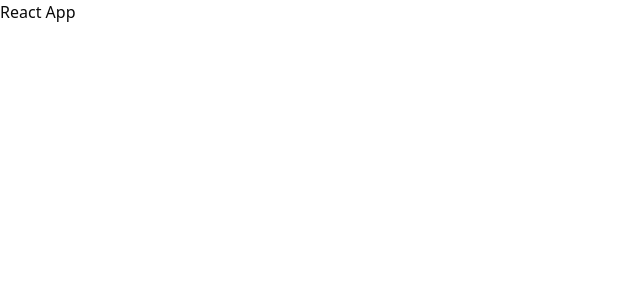
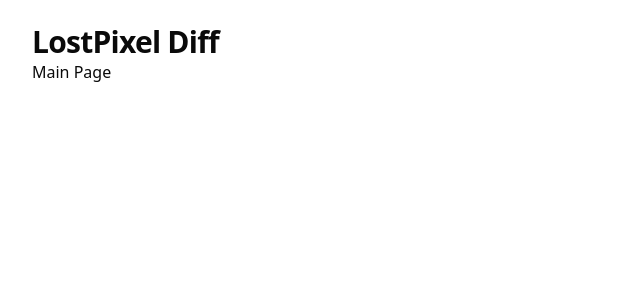
Before and after one commit to hidemire/lost-pixel-diff, a React (Vite) app in the folder packages/frontend/: page / in a window 1280 px wide. Shown: the top 300 px of the page, without its empty margins (0-640 px from the left). Built offline with nearby package versions, Linux system fonts and the light colour scheme.

Commit message:
feat(frontend): integrate react-router and create main page

```diff
--- a/packages/frontend/package.json
+++ b/packages/frontend/package.json
@@ -15,6 +15,7 @@
     "lucide-react": "^0.447.0",
     "react": "^18.3.1",
     "react-dom": "^18.3.1",
+    "react-router-dom": "^6.26.2",
     "tailwind-merge": "^2.5.2",
     "tailwindcss-animate": "^1.0.7"
   },
--- a/packages/frontend/src/app/index.tsx
+++ b/packages/frontend/src/app/index.tsx
@@ -1,13 +1,12 @@
 import { FC } from "react";
+import { RouterProvider } from "react-router-dom";
+
+import { router } from "./routes";
 
 import "./index.css";
 
 const App: FC = () => {
-  return (
-    <div>
-      <h1>React App</h1>
-    </div>
-  );
+  return <RouterProvider router={router} />;
 };
 
 export default App;
--- /dev/null
+++ b/packages/frontend/src/app/routes.tsx
@@ -0,0 +1,15 @@
+import {
+  createBrowserRouter,
+  createRoutesFromElements,
+  Route,
+} from "react-router-dom";
+
+import { MainPage } from "~/pages/main";
+
+export const router = createBrowserRouter(
+  createRoutesFromElements(
+    <>
+      <Route index element={<MainPage />} />
+    </>
+  )
+);
--- /dev/null
+++ b/packages/frontend/src/pages/main/index.ts
@@ -0,0 +1 @@
+export { default as MainPage } from "./ui/component";
--- /dev/null
+++ b/packages/frontend/src/pages/main/ui/component.tsx
@@ -0,0 +1,12 @@
+import { type FC } from "react";
+
+const MainPage: FC = () => {
+  return (
+    <div className="flex min-h-screen flex-col container mx-auto p-8 pt-6">
+      <h2 className="text-3xl font-bold tracking-tight">LostPixel Diff</h2>
+      Main Page
+    </div>
+  );
+};
+
+export default MainPage;
```
Also changed, not shown: 1 other file (tests, documents, lock files or other folders).
